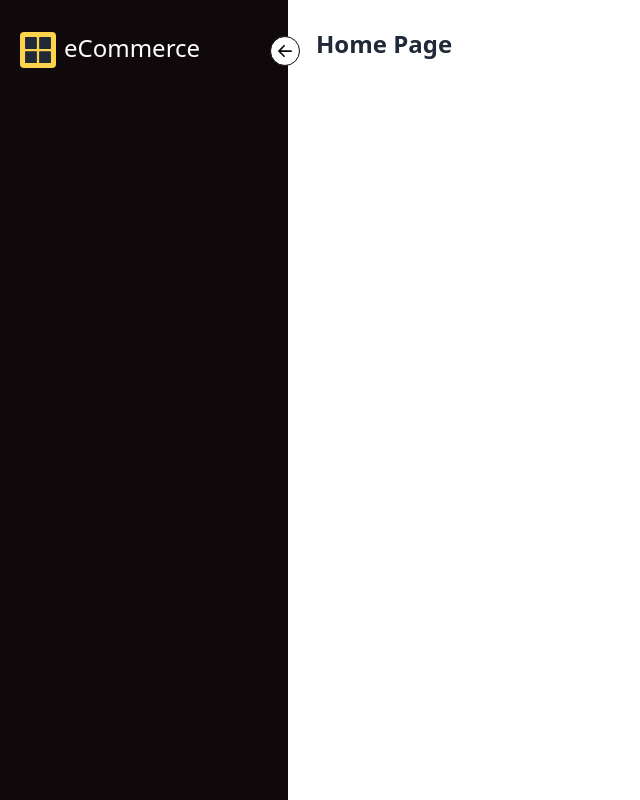
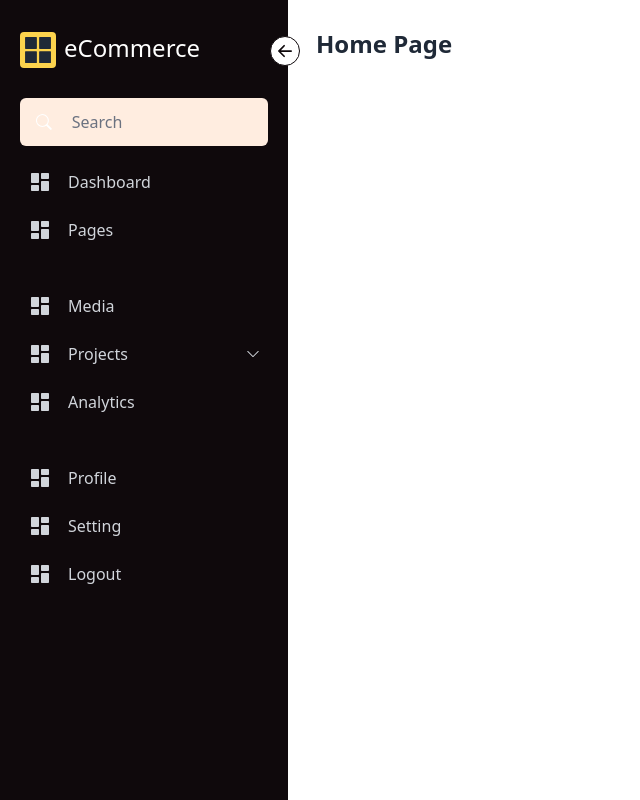
Before and after one commit to SaulQE/react-ecommerce-frontend, a React (Vite) app: page / in a window 1280 px wide. Before the commit this address had no page. Shown: the whole page, without its empty margins (0-640 px from the left). Built offline with nearby package versions, Linux system fonts and the light colour scheme.

Commit message:
sidebar version 1

```diff
--- a/src/components/dashboard/Sidebar.jsx
+++ b/src/components/dashboard/Sidebar.jsx
@@ -1,10 +1,30 @@
-import { useState } from 'react';
-import { BsArrowLeftShort } from 'react-icons/bs';
+import { Fragment, useState } from 'react';
+import { BsArrowLeftShort, BsSearch, BsChevronDown } from 'react-icons/bs';
 import { AiFillAppstore } from 'react-icons/ai';
+import { RiDashboardFill } from 'react-icons/ri';
 import { Link } from 'react-router-dom';
 
 export const Sidebar = () => {
 	const [open, setOpen] = useState(true);
+	const [submenuOpen, setSubmenuOpen] = useState(false);
+	const Menus = [
+		{ title: 'Dashboard' },
+		{ title: 'Pages' },
+		{ title: 'Media', spacing: true },
+		{
+			title: 'Projects',
+			submenu: true,
+			submenuItems: [
+				{ title: 'Submenu 1' },
+				{ title: 'Submenu 2' },
+				{ title: 'Submenu 3' },
+			],
+		},
+		{ title: 'Analytics' },
+		{ title: 'Profile', spacing: true },
+		{ title: 'Setting' },
+		{ title: 'Logout' },
+	];
 
 	return (
 		<>
@@ -27,6 +47,55 @@ export const Sidebar = () => {
 							eCommerce
 						</h1>
 					</div>
+					<div
+						className={`flex items-center rounded-md bg-glass-light mt-6 ${!open ? 'px-2.5 py-2.5' : 'px-4 py-1'}`}
+					>
+						<BsSearch
+							className={`text-white text-lg block float-left cursor-pointer ${open && 'mr-2'}`}
+						/>
+						<input
+							type={'search'}
+							placeholder='Search'
+							className={`text-base bg-transparent w-full text-white border-none focus:ring-0 ${!open && 'hidden'}`}
+						/>
+					</div>
+
+					<ul className='pt-2'>
+						{Menus.map((menu, index) => (
+							<Fragment key={index}>
+								<li
+									className={`text-gray-300 text-sm flex items-center gap-x-4 cursor-pointer p-2 hover:bg-glass-light rounded-md ${menu.spacing ? 'mt-9' : 'mt-2'}`}
+								>
+									<span className='text-2xl block float-left'>
+										<RiDashboardFill />
+									</span>
+									<span
+										className={`text-base font-medium flex-1 duration-100 ${!open && 'hidden'}`}
+									>
+										{menu.title}
+									</span>
+									{menu.submenu && open && (
+										<BsChevronDown
+											className={`${submenuOpen && 'rotate-180'}`}
+											onClick={() => setSubmenuOpen(!submenuOpen)}
+										/>
+									)}
+								</li>
+								{menu.submenu && submenuOpen && open && (
+									<ul>
+										{menu.submenuItems.map((submenuItem, index) => (
+											<li
+												key={index}
+												className='text-gray-300 text-sm flex items-center gap-x-4 cursor-pointer p-2 px-5 hover:bg-glass-light rounded-md'
+											>
+												{submenuItem.title}
+											</li>
+										))}
+									</ul>
+								)}
+							</Fragment>
+						))}
+					</ul>
 				</div>
 				<div className='p-7'>
 					<h1 className='text-2xl font-semibold'>Home Page</h1>
```
